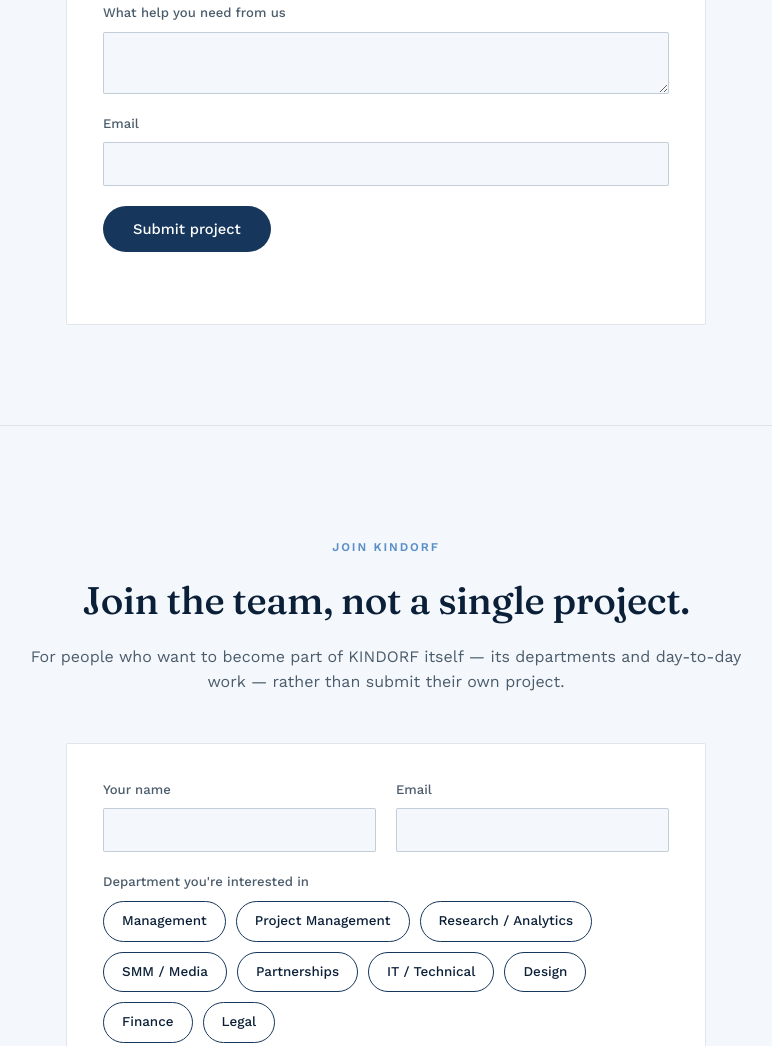
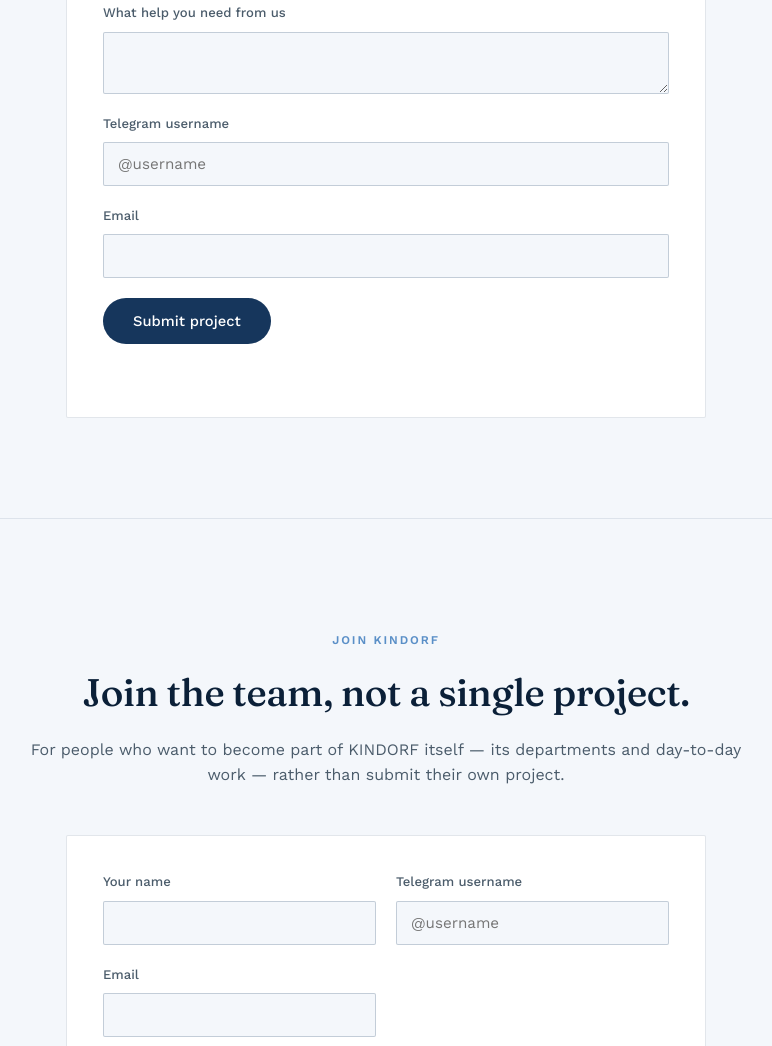
Before and after one commit to swwixzy/website-kindorff, a website: page index.html in a window 1280 px wide. Shown: the part 3991-5037 px from the top of the page, without its empty margins (254-1026 px from the left). Drawn offline with nearby package versions, Linux system fonts and the light colour scheme.

Commit message:
Update index.html
telegram username forms

```diff
--- a/index.html
+++ b/index.html
@@ -197,6 +197,10 @@
         <textarea id="s-help" name="help" rows="2" required></textarea>
       </div>
       <div class="form-row">
+        <label for="s-tg" data-en="Telegram username" data-ru="Telegram username">Telegram username</label>
+        <input type="text" id="s-tg" name="telegram" placeholder="@username">
+      </div>
+      <div class="form-row">
         <label for="s-email" data-en="Email" data-ru="Email">Email</label>
         <input type="email" id="s-email" name="email" required>
       </div>
@@ -217,6 +221,10 @@
         <div class="form-row">
           <label for="j-name" data-en="Your name" data-ru="Ваше имя">Your name</label>
           <input type="text" id="j-name" name="name" required>
+        </div>
+        <div class="form-row">
+          <label for="s-tg" data-en="Telegram username" data-ru="Telegram username">Telegram username</label>
+          <input type="text" id="s-tg" name="telegram" placeholder="@username">
         </div>
         <div class="form-row">
           <label for="j-email" data-en="Email" data-ru="Email">Email</label>
@@ -275,6 +283,10 @@
         <div class="form-row">
           <label for="p-org" data-en="Organization" data-ru="Организация">Organization</label>
           <input type="text" id="p-org" name="organization" required>
+        </div>
+        <div class="form-row">
+          <label for="s-tg" data-en="Telegram username" data-ru="Telegram username">Telegram username</label>
+          <input type="text" id="s-tg" name="telegram" placeholder="@username">
         </div>
         <div class="form-row">
           <label for="p-email" data-en="Email" data-ru="Email">Email</label>
```
